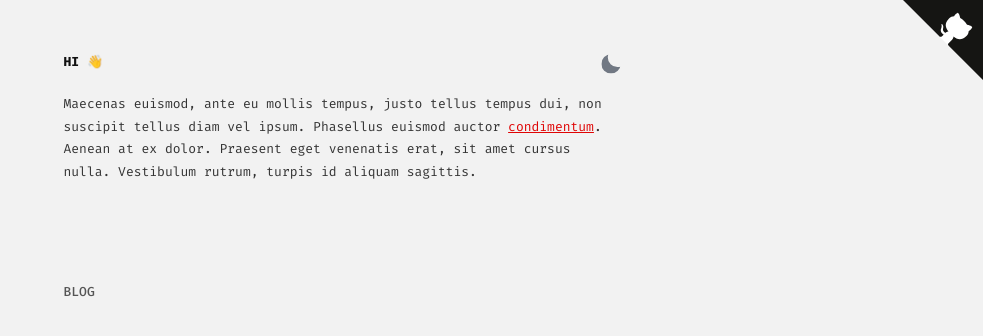
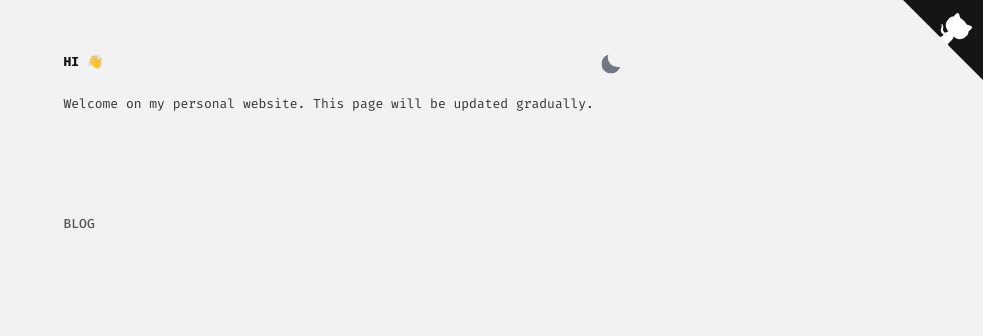
Before and after one commit to pschuurmans/pieterschuurmans.nl, a Jekyll site: the page built from index.html, in a window 1280 px wide. Shown: the top 336 px of the page, without its empty margins (297-1280 px from the left). Built offline with Jekyll 4.4.1, drawn with Linux system fonts in a browser that asks for light colours.

Commit message:
Update index.html

```diff
--- a/index.html
+++ b/index.html
@@ -9,10 +9,7 @@ layout: default
             <div></div>
         </button>
     </div>
-    <p>Maecenas euismod, ante eu mollis tempus, justo tellus tempus dui, non suscipit tellus diam vel ipsum. Phasellus
-        euismod auctor <a href="#">condimentum</a>. Aenean at ex dolor. Praesent eget venenatis erat, sit amet cursus
-        nulla. Vestibulum
-        rutrum, turpis id aliquam sagittis.
+    <p>Welcome on my personal website. This page will be updated gradually.
     </p>
 </section>
 
```
